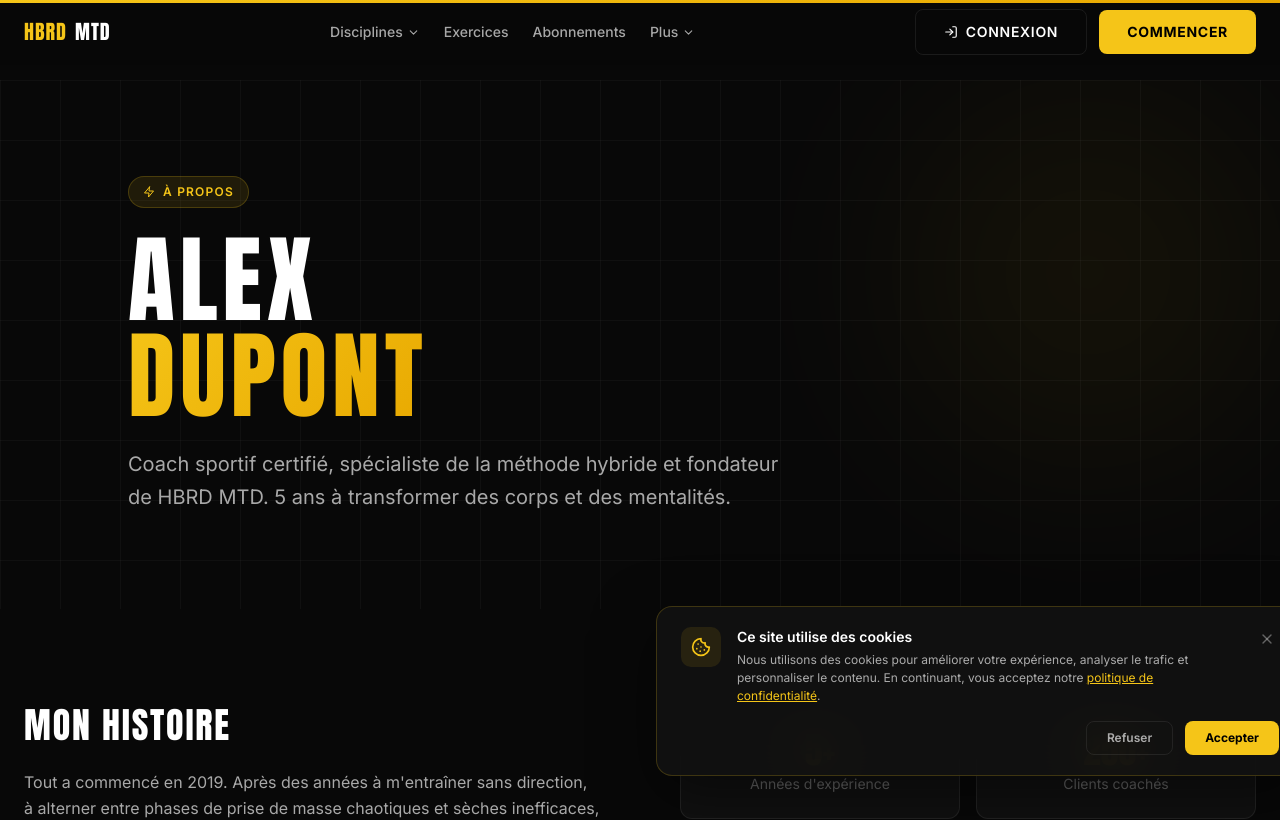
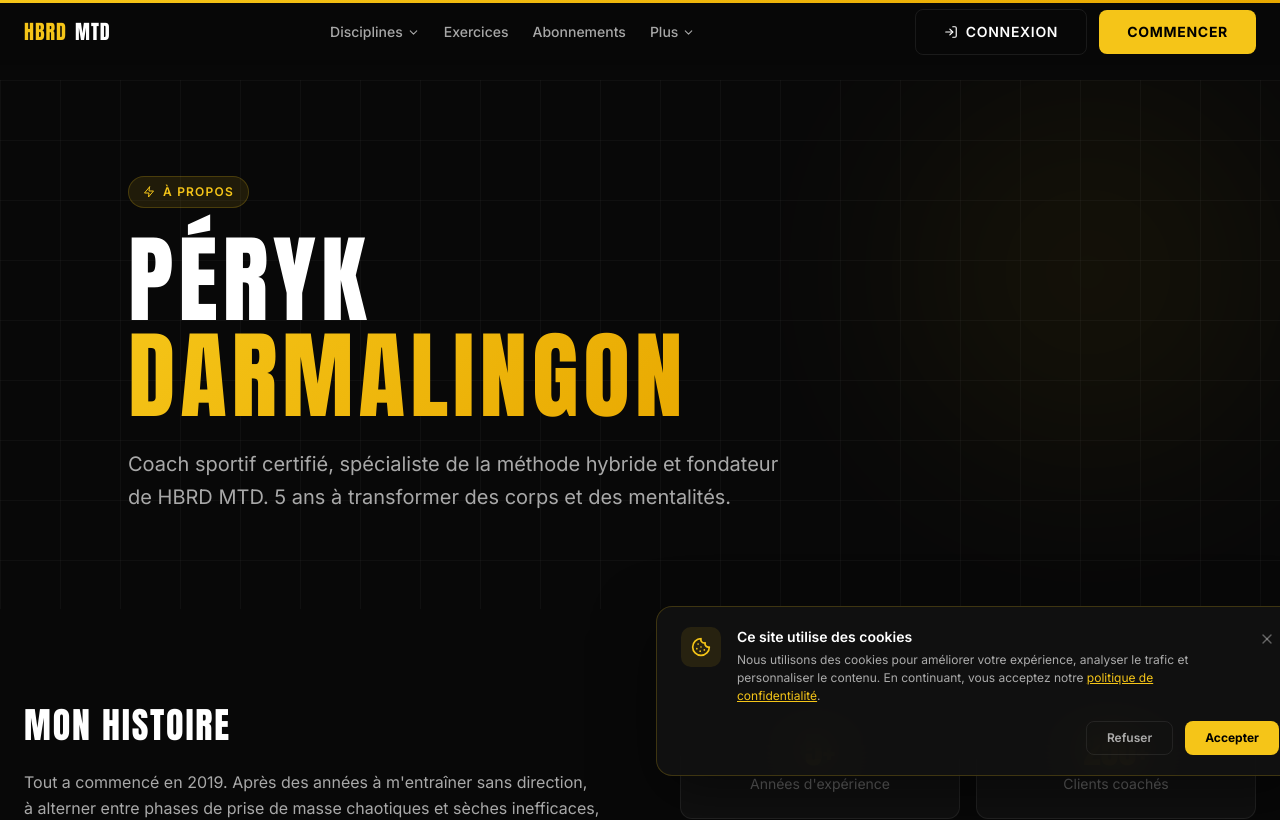
Before and after one commit to pdarma11/hbrd-mtd-site, a React (Vite) app: page /about in a window 1280 px wide. Shown: the top 820 px of the page. Built offline with nearby package versions, Linux system fonts and the light colour scheme.

Commit message:
Fix: remplace Alex Dupont par Péryk Darmalingon dans About, FAQ et SEOMeta

```diff
--- a/src/components/SEOMeta.jsx
+++ b/src/components/SEOMeta.jsx
@@ -33,7 +33,7 @@
   },
   '/contact': {
     title: 'Contact — Prendre rendez-vous | HBRD MTD',
-    description: 'Une question sur nos programmes ? Contacte Alex directement. Réponse garantie sous 24h.',
+    description: 'Une question sur nos programmes ? Contacte Péryk directement. Réponse garantie sous 24h.',
     keywords: 'contact coach sportif, rendez-vous coaching',
   },
   '/musculation': {
--- a/src/pages/About.jsx
+++ b/src/pages/About.jsx
@@ -28,8 +28,8 @@
           <motion.div {...fadeUp}>
             <span className="section-label mb-6 inline-flex"><Zap size={12} />À propos</span>
             <h1 className="font-anton text-6xl md:text-8xl tracking-wider mb-6">
-              ALEX<br />
-              <span className="gradient-text">DUPONT</span>
+              PÉRYK<br />
+              <span className="gradient-text">DARMALINGON</span>
             </h1>
             <p className="text-xl max-w-2xl leading-relaxed" style={{ color: 'var(--text-secondary)' }}>
               Coach sportif certifié, spécialiste de la méthode hybride et fondateur de HBRD MTD.
--- a/src/pages/legal/FAQ.jsx
+++ b/src/pages/legal/FAQ.jsx
@@ -3,7 +3,7 @@
 import { ChevronDown, HelpCircle } from 'lucide-react'
 
 const faqs = [
-  { q: 'Comment fonctionne le coaching en ligne ?', a: 'Après ta souscription, tu reçois un questionnaire de bilan. En 24-48h, Alex t\'envoie ton programme personnalisé dans ton espace client. Tu peux échanger avec lui via messagerie.' },
+  { q: 'Comment fonctionne le coaching en ligne ?', a: 'Après ta souscription, tu reçois un questionnaire de bilan. En 24-48h, Péryk t\'envoie ton programme personnalisé dans ton espace client. Tu peux échanger avec lui via messagerie.' },
   { q: 'Faut-il une salle de sport ?', a: 'Ça dépend de ton programme. La plupart des programmes musculation nécessitent une salle. Les programmes running et certains programmes full body sont réalisables à domicile.' },
   { q: 'Puis-je annuler mon abonnement ?', a: 'Oui, tu peux annuler à tout moment depuis ton espace client. L\'annulation prend effet à la fin de la période en cours. Aucune question, aucun frais.' },
   { q: 'Y a-t-il une garantie satisfaction ?', a: 'Oui. Si tu n\'es pas satisfait dans les 14 premiers jours, tu es remboursé intégralement sans condition.' },
```
